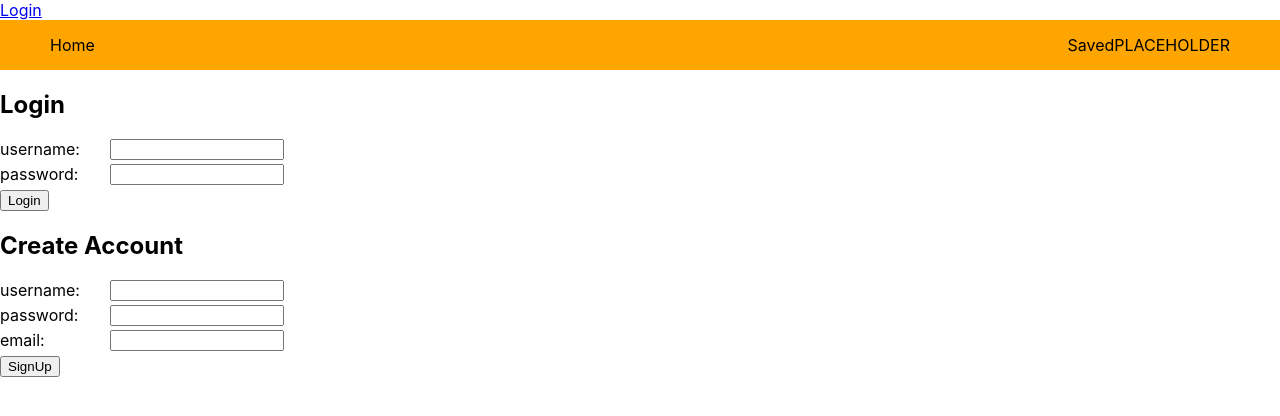
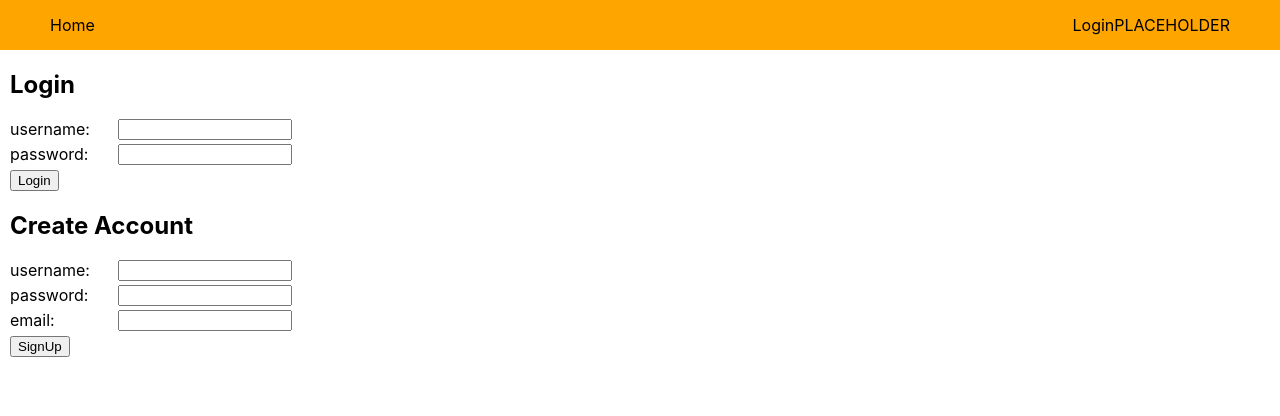
Before and after one commit to Build-Week-Hacker-News-Salt-1/Front-end, a React (Create React App) app in the folder salty-news/: page /login_signup in a window 1280 px wide. Shown: the top 416 px of the page. Built offline with nearby package versions, Linux system fonts and the light colour scheme.

Commit message:
styling in log in/ little errors in commentcard/ login on header/ homepage to first page

```diff
--- a/salty-news/src/App.js
+++ b/salty-news/src/App.js
@@ -7,6 +7,7 @@ import PrivateRoute from './components/PrivateRoute'
 
 import { Page } from './login_signup_page';
 import HomePage from './components/HomePage';
+import CommentCard from "./components/CommentCard"
 
 // import logo from './logo.svg';
 // import './App.css';
@@ -15,16 +16,17 @@ const App = props => {
   return (
     <div className="App">
 
-      <header className="App-header">
+      {/* <header className="App-header">
         <Link to='/login_signup'>Login</Link>
-      </header>
+      </header>  */}
 
 
 
       <Switch>
-        {/* <Route exact path='/' component={HomePage} /> */}
+        <Route exact path='/' component={HomePage} />
         <PrivateRoute exact path="/protected" component={HomePage} />
         <Route path='/login_signup' component={Page} />
+        <PrivateRoute exact path="/CommentCard" component={CommentCard} />
       </Switch>
 
     </div>
--- a/salty-news/src/components/CommentCard.js
+++ b/salty-news/src/components/CommentCard.js
@@ -3,15 +3,17 @@ import styled from 'styled-components';
 
 let StyledCard = styled.div`
     /*nothing yet*/
-`;;
+`
 
 export default function CommentCard(props) {
 
   const [comment, setComment] = useState({title: "", text: ""});
 
   const handleChange = e => {
-    setNote({ ...comment, [e.target.name]: e.target.value });
+    setComment({ ...comment, [e.target.name]: e.target.value });
   };
+
+
 
   const handleSubmit = e => {
     e.preventDefault();
@@ -28,7 +30,7 @@ export default function CommentCard(props) {
             <input
               type='text'
               name='title'
-              value={title}
+              value={comment.title}
               onChange={handleChange}
             />
           </label>
@@ -39,11 +41,12 @@ export default function CommentCard(props) {
             <input
               type='textarea'
               name='text'
-              value={text}
+              value={comment.text}
               onChange={handleChange}
             />
           </label>
         </div>
+        <button>Add Comment</button>
       </form>
     </StyledCard>
   )
--- a/salty-news/src/components/Header.js
+++ b/salty-news/src/components/Header.js
@@ -36,7 +36,7 @@ export default function Header({user}) {
                 <Link to="/">Home</Link>
             </div>
             <div className="right">
-                <Link to="/saved">Saved</Link>
+                <Link to='/login_signup'>Login</Link>
                 {/*
                     ! TODO !
                     user dropdown menu. Text content = username
--- a/salty-news/src/index.css
+++ b/salty-news/src/index.css
@@ -12,6 +12,9 @@ code {
     monospace;
 }
 
+.login-signup-page-div {
+  margin: 10px;
+}
 
 
 input {
--- a/salty-news/src/login_signup_page.js
+++ b/salty-news/src/login_signup_page.js
@@ -5,11 +5,12 @@ import Signup from './components/Signup';
 import Header from './components/Header'
 
 export const Page = props => {
-  return (
-    <div>
+  return ( <>
       <Header />
+    <div className="login-signup-page-div">
       <Login history={props.history} />
       <Signup />
     </div>
+    </>
   );
 };
```
